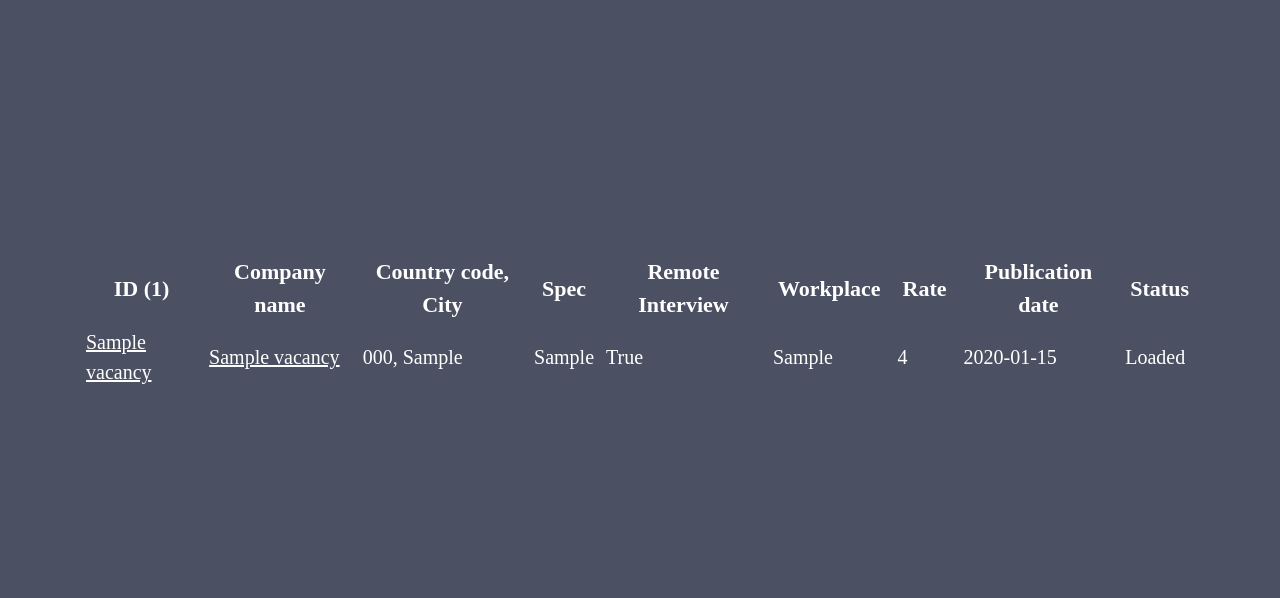
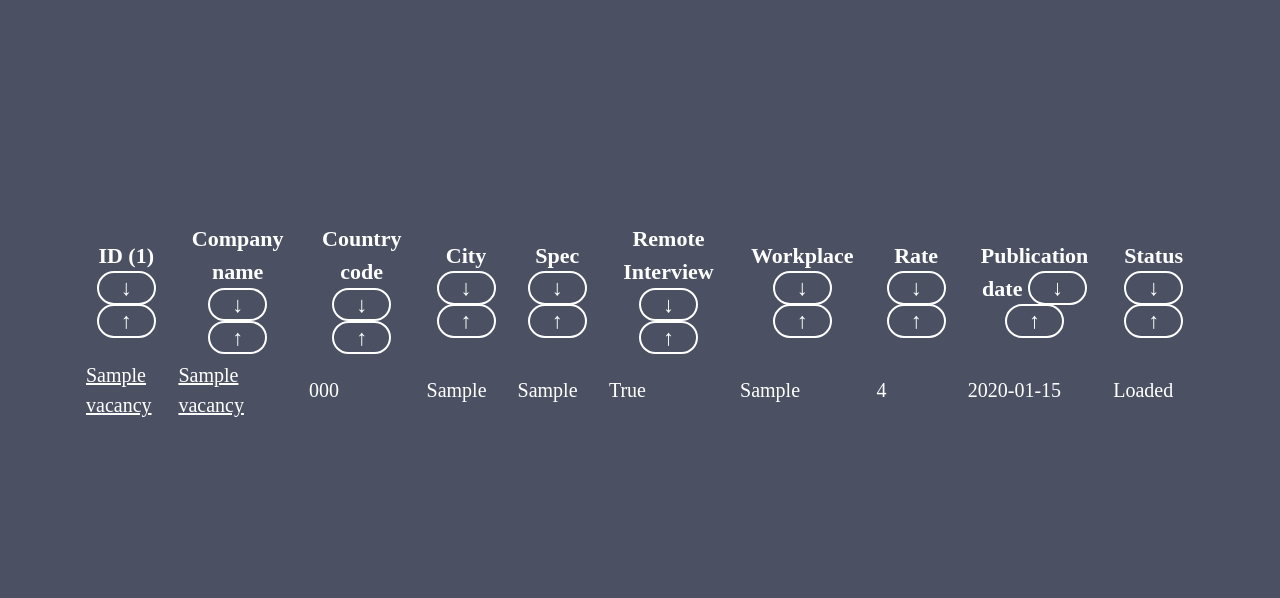
Before and after one commit to ArchiKeV/jjit, a FastAPI app: page /vacancy_list in a window 1280 px wide. Shown: the part 80-678 px from the top of the page. Run offline with FastAPI, Linux system fonts and the light colour scheme; tables that the repository leaves empty hold one stand-in row (values such as "Sample post").

Commit message:
feat: Add sorting by columns

```diff
--- a/app/main.py
+++ b/app/main.py
@@ -1,4 +1,4 @@
-from sqlalchemy import create_engine, Column, String, Boolean, Integer, not_, and_, or_
+from sqlalchemy import create_engine, Column, String, Boolean, Integer, not_, and_, or_, desc
 from sqlalchemy.ext.declarative import declarative_base
 from sqlalchemy.orm.session import sessionmaker
 
@@ -11,6 +11,7 @@ from fastapi.staticfiles import StaticFiles
 from fastapi import FastAPI, Request, Query
 from pathlib import Path
 from typing import List
+from enum import Enum
 import uvicorn
 
 from pbh_companies import pbh_companies
@@ -120,6 +121,19 @@ class Vacancy(base):
 
 base.metadata.create_all(engine)
 session = sessionmaker(bind=engine)
+
+
+class SortName(str, Enum):
+    title = "title"
+    company_name = "company_name"
+    city = "city"
+    country_code = "country_code"
+    specialization = "specialization"
+    remote_interview = "remote_interview"
+    workplace_type = "workplace_type"
+    rate = "rate"
+    published_at = "published_at"
+    status = "status"
 
 
 def load_vacancy_list():
@@ -360,7 +374,8 @@ async def vacancy_list(
         company_on: List[str] = Query(None), company_off: List[str] = Query(None),
         skill_on: List[str] = Query(None), skill_off: List[str] = Query(None),
         country: List[str] = Query(None), salary_type: List[str] = Query(None),
-        workplace_type: List[str] = Query(None), remote_interview: List[bool] = Query(None)
+        workplace_type: List[str] = Query(None), remote_interview: List[bool] = Query(None),
+        sort_asc: SortName = Query(None), sort_desc: SortName = Query(None)
 ):
     global path_with_query
     list_of_vacancy = []
@@ -427,19 +442,33 @@ async def vacancy_list(
                 sub_conditions.append(Vacancy.remote_interview.is_(bool(r_i_tf)))
             sub_conditions = or_(*sub_conditions)
             conditions.append(sub_conditions)
-        if len(conditions) == 1:
-            list_of_vacancy.extend(ses.query(Vacancy).filter(*conditions).all())
-        elif len(conditions) > 1:
-            list_of_vacancy.extend(ses.query(Vacancy).filter(and_(*conditions)).all())
+        if len(conditions) > 0:
+            if sort_asc:
+                list_of_vacancy.extend(ses.query(Vacancy).filter(and_(*conditions)).order_by(
+                    getattr(Vacancy, sort_asc)
+                ).all())
+            elif sort_desc:
+                list_of_vacancy.extend(ses.query(Vacancy).filter(and_(*conditions)).order_by(
+                    desc(getattr(Vacancy, sort_desc))
+                ).all())
+            else:
+                list_of_vacancy.extend(ses.query(Vacancy).filter(and_(*conditions)).all())
         else:
             list_of_vacancy = ses.query(Vacancy).all()
         path_with_query = str(request.url.include_query_params()).split('/')[-1]
+        if "sort_asc" in request.url.query:
+            query_without_sort = request.url.remove_query_params("sort_asc").query
+        elif "sort_desc" in request.url.query:
+            query_without_sort = request.url.remove_query_params("sort_desc").query
+        else:
+            query_without_sort = request.url.query
         return templates.TemplateResponse(
             "vacancy_list.html",
             {
                 "request": request,
                 "list_of_vacancy": list_of_vacancy,
-                "vac_len": len(list_of_vacancy)
+                "vac_len": len(list_of_vacancy),
+                "query_without_sort": query_without_sort
             }
         )
 
--- a/templates/vacancy_list.html
+++ b/templates/vacancy_list.html
@@ -13,16 +13,52 @@
     {% if list_of_vacancy %}
     <table class="table">
       <thead class="table__header">
+      {% if query_without_sort %}
+        {% set ulr_for_sort = "/vacancy_list?"+query_without_sort+"&" %}
+      {% else %}
+        {% set ulr_for_sort = "/vacancy_list?" %}
+      {% endif %}
       <tr>
-        <th class="table__th">ID ({{ vac_len }})</th>
-        <th class="table__th">Company name</th>
-        <th class="table__th">Country code, City</th>
-        <th class="table__th">Spec</th>
-        <th class="table__th">Remote Interview</th>
-        <th class="table__th">Workplace</th>
-        <th class="table__th">Rate</th>
-        <th class="table__th">Publication date</th>
-        <th class="table__th">Status</th>
+        <th class="table__th">ID ({{ vac_len }})
+          <a class="button" href="{{ulr_for_sort}}sort_asc=title">↓</a>
+          <a class="button" href="{{ulr_for_sort}}sort_desc=title">↑</a>
+        </th>
+        <th class="table__th">Company name
+          <a class="button" href="{{ulr_for_sort}}sort_asc=company_name">↓</a>
+          <a class="button" href="{{ulr_for_sort}}sort_desc=company_name">↑</a>
+        </th>
+        <th class="table__th">Country code
+          <a class="button" href="{{ulr_for_sort}}sort_asc=country_code">↓</a>
+          <a class="button" href="{{ulr_for_sort}}sort_desc=country_code">↑</a>
+        </th>
+        <th class="table__th">City
+          <a class="button" href="{{ulr_for_sort}}sort_asc=city">↓</a>
+          <a class="button" href="{{ulr_for_sort}}sort_desc=city">↑</a>
+        </th>
+        <th class="table__th">Spec
+          <a class="button" href="{{ulr_for_sort}}sort_asc=specialization">↓</a>
+          <a class="button" href="{{ulr_for_sort}}sort_desc=specialization">↑</a>
+        </th>
+        <th class="table__th">Remote Interview
+          <a class="button" href="{{ulr_for_sort}}sort_asc=remote_interview">↓</a>
+          <a class="button" href="{{ulr_for_sort}}sort_desc=remote_interview">↑</a>
+        </th>
+        <th class="table__th">Workplace
+          <a class="button" href="{{ulr_for_sort}}sort_asc=workplace_type">↓</a>
+          <a class="button" href="{{ulr_for_sort}}sort_desc=workplace_type">↑</a>
+        </th>
+        <th class="table__th">Rate
+          <a class="button" href="{{ulr_for_sort}}sort_asc=rate">↓</a>
+          <a class="button" href="{{ulr_for_sort}}sort_desc=rate">↑</a>
+        </th>
+        <th class="table__th">Publication date
+          <a class="button" href="{{ulr_for_sort}}sort_asc=published_at">↓</a>
+          <a class="button" href="{{ulr_for_sort}}sort_desc=published_at">↑</a>
+        </th>
+        <th class="table__th">Status
+          <a class="button" href="{{ulr_for_sort}}sort_asc=status">↓</a>
+          <a class="button" href="{{ulr_for_sort}}sort_desc=status">↑</a>
+        </th>
       </tr>
       </thead>
       <tbody class="table__body">
@@ -34,7 +70,8 @@
         <td class="table__td">
           <a class="link" href="/vacancy_list?company_on={{ vacancy.company_name }}">{{ vacancy.company_name }}</a>
         </td>
-        <td class="table__td">{{ vacancy.country_code }}, {{ vacancy.city }}</td>
+        <td class="table__td">{{ vacancy.country_code }}</td>
+        <td class="table__td">{{ vacancy.city }}</td>
         <td class="table__td">{{ vacancy.specialization }}</td>
         <td class="table__td">{{ vacancy.remote_interview }}</td>
         <td class="table__td">{{ vacancy.workplace_type }}</td>
```
